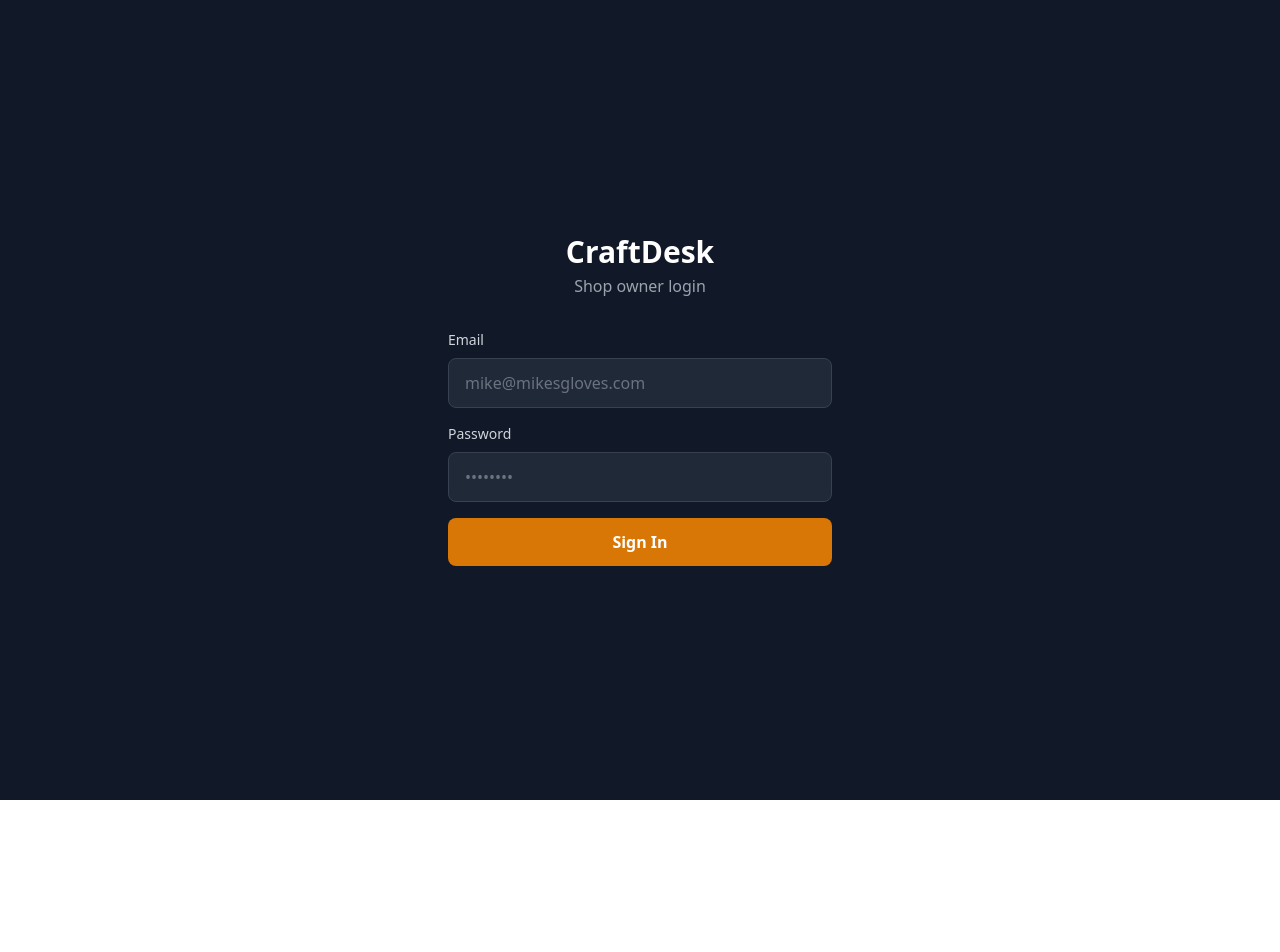
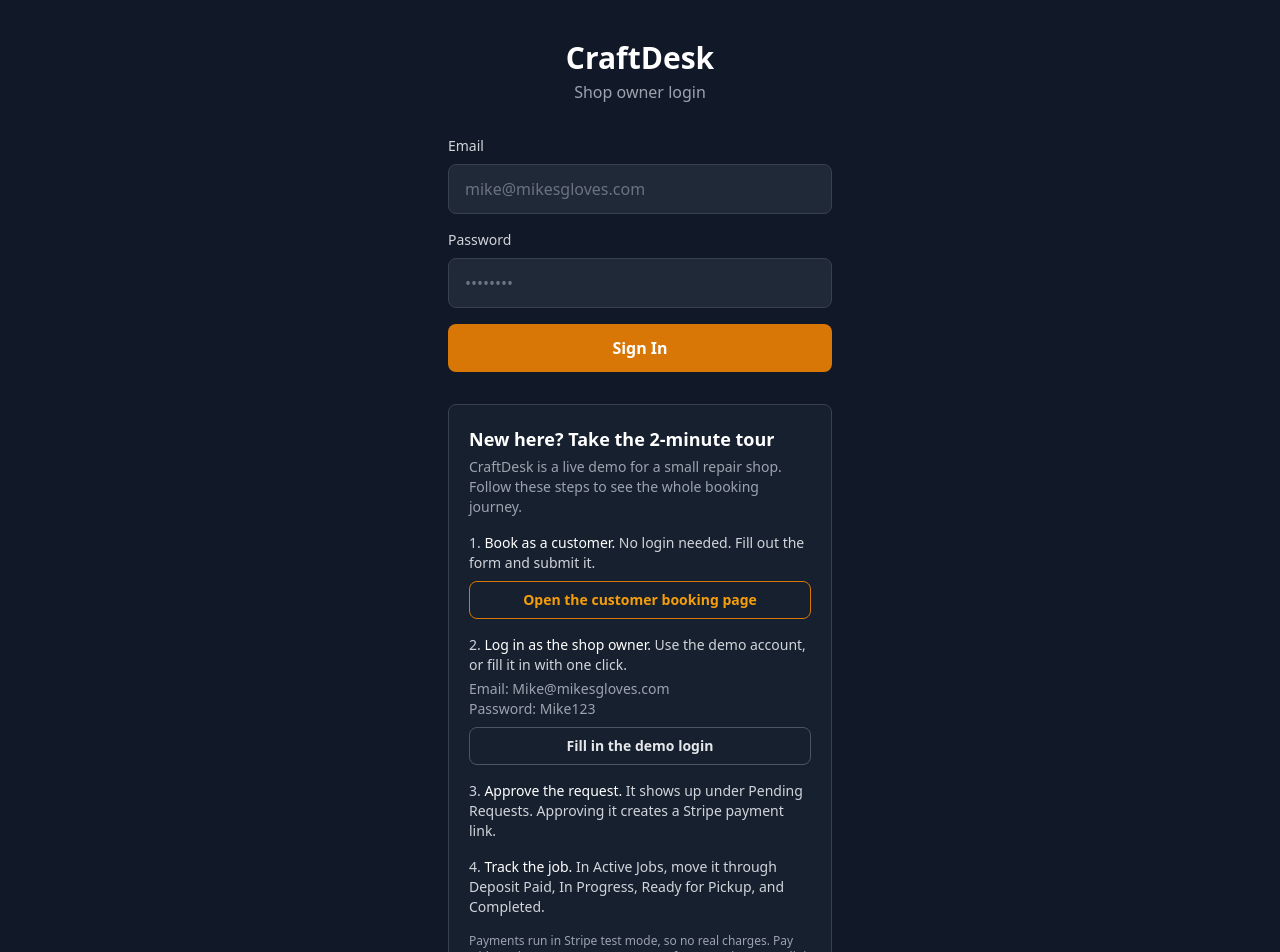
Before and after one commit to NickSoltau/craftDesk, a React (Vite) app: page /login in a window 1280 px wide. Shown: the top 952 px of the page. Before the commit the page ends 800 px from the top, so only its background shows below. Built offline with nearby package versions, Linux system fonts and the light colour scheme; no server answers.

Commit message:
Implement demo login feature in Login component
Added demo login functionality and instructions.

```diff
--- a/src/pages/Login.jsx
+++ b/src/pages/Login.jsx
@@ -1,5 +1,11 @@
 import { useState } from "react"
+import { Link } from "react-router-dom"
 import { supabase } from "../lib/supabase"
+
+// Public demo account (same login shown in the README and portfolio).
+const DEMO_EMAIL = "Mike@mikesgloves.com"
+const DEMO_PASSWORD = "Mike123"
+const DEMO_BOOKING_PATH = "/book/mikes-glove-shop"
 
 export default function Login() {
   const [email, setEmail] = useState("")
@@ -20,8 +26,14 @@
     }
   }
 
+  function fillDemoLogin() {
+    setEmail(DEMO_EMAIL)
+    setPassword(DEMO_PASSWORD)
+    setError(null)
+  }
+
   return (
-    <div className="min-h-screen bg-gray-900 text-white flex items-center justify-center px-4">
+    <div className="min-h-screen bg-gray-900 text-white flex items-center justify-center px-4 py-10">
       <div className="w-full max-w-sm">
         <div className="mb-8 text-center">
           <h1 className="text-3xl font-bold">CraftDesk</h1>
@@ -71,6 +83,61 @@
             {loading ? "Signing in..." : "Sign In"}
           </button>
         </form>
+
+        {/* Demo guide: shown to anyone who lands here from a resume, README, or portfolio */}
+        <section
+          aria-labelledby="demo-guide-title"
+          className="mt-8 border border-gray-700 rounded-lg p-5 bg-gray-800/50"
+        >
+          <h2 id="demo-guide-title" className="text-lg font-semibold">
+            New here? Take the 2-minute tour
+          </h2>
+          <p className="text-sm text-gray-400 mt-1">
+            CraftDesk is a live demo for a small repair shop. Follow these steps to see
+            the whole booking journey.
+          </p>
+
+          <ol className="mt-4 space-y-4 text-sm text-gray-300 list-decimal list-inside">
+            <li>
+              <span className="font-medium text-white">Book as a customer.</span> No login
+              needed. Fill out the form and submit it.
+              <Link
+                to={DEMO_BOOKING_PATH}
+                className="block mt-2 text-center border border-amber-600 text-amber-500 hover:bg-amber-600 hover:text-white font-semibold py-2 rounded-lg transition-colors"
+              >
+                Open the customer booking page
+              </Link>
+            </li>
+            <li>
+              <span className="font-medium text-white">Log in as the shop owner.</span>{" "}
+              Use the demo account, or fill it in with one click.
+              <span className="block mt-1 text-gray-400">
+                Email: {DEMO_EMAIL} <br />
+                Password: {DEMO_PASSWORD}
+              </span>
+              <button
+                type="button"
+                onClick={fillDemoLogin}
+                className="block w-full mt-2 border border-gray-600 hover:border-amber-500 text-gray-200 font-semibold py-2 rounded-lg transition-colors"
+              >
+                Fill in the demo login
+              </button>
+            </li>
+            <li>
+              <span className="font-medium text-white">Approve the request.</span> It shows up
+              under Pending Requests. Approving it creates a Stripe payment link.
+            </li>
+            <li>
+              <span className="font-medium text-white">Track the job.</span> In Active Jobs,
+              move it through Deposit Paid, In Progress, Ready for Pickup, and Completed.
+            </li>
+          </ol>
+
+          <p className="mt-4 text-xs text-gray-400">
+            Payments run in Stripe test mode, so no real charges. Pay with card 4242 4242 4242
+            4242, any future expiry, any 3-digit CVC, and any 5-digit ZIP.
+          </p>
+        </section>
       </div>
     </div>
   )
```
